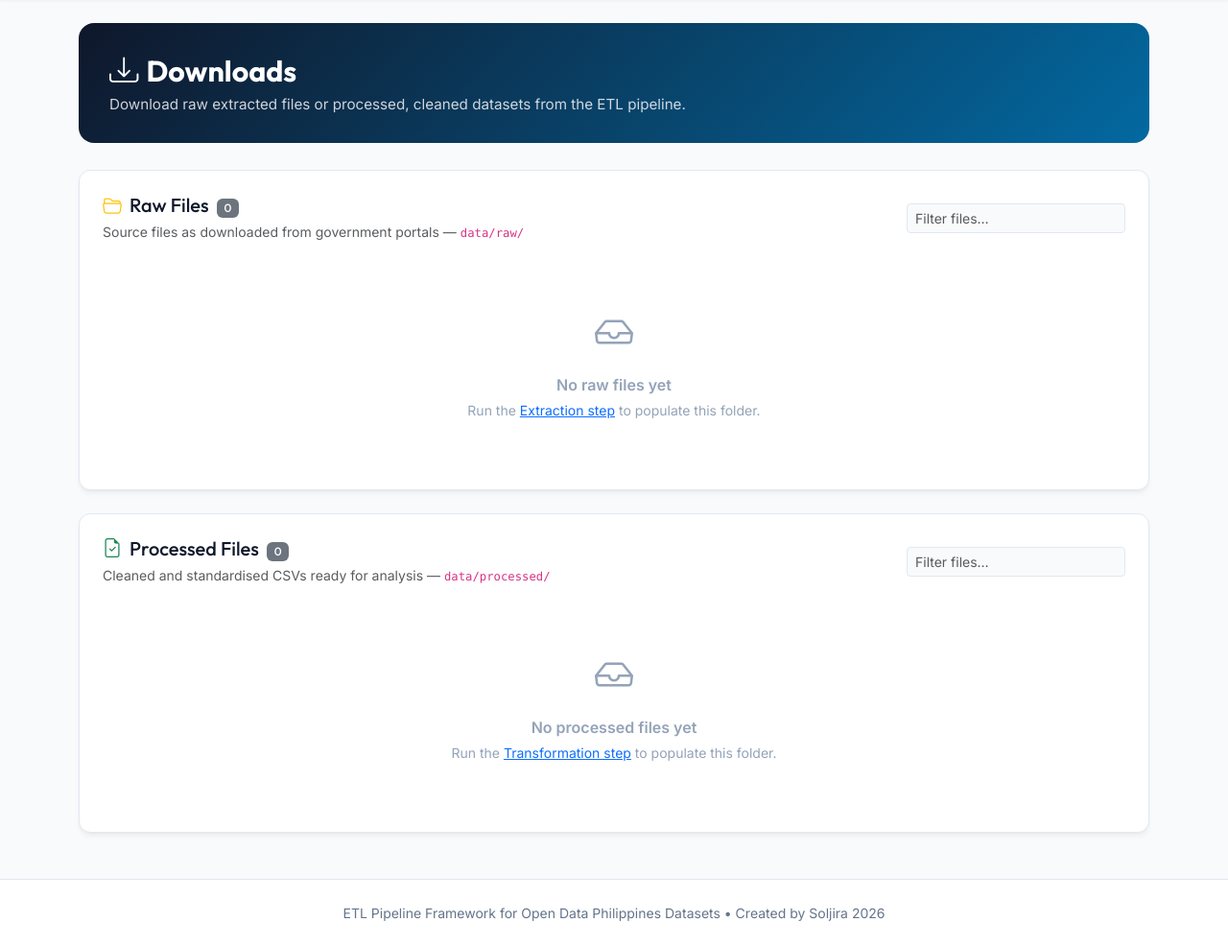
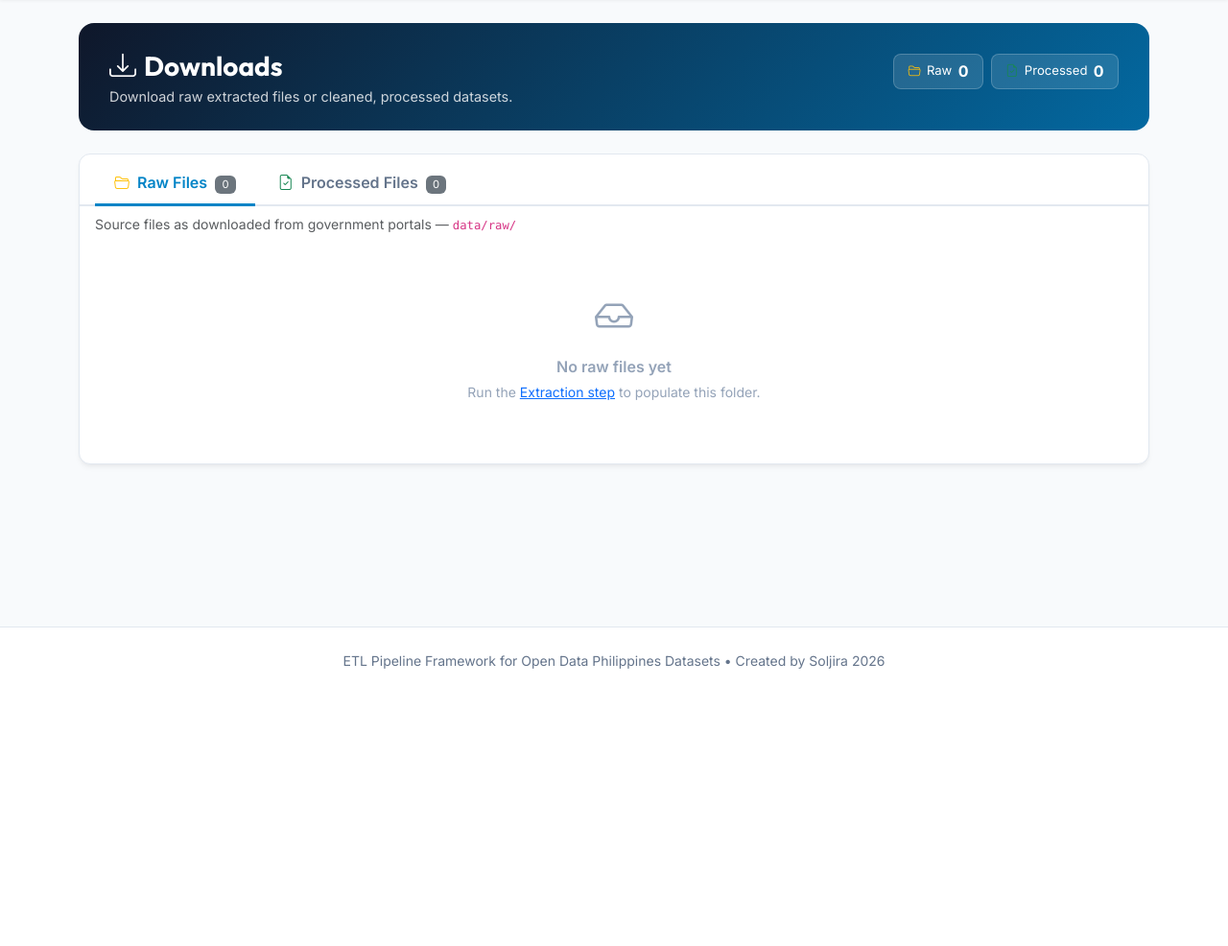
Before and after one commit to Soljira/etl-src, a Django app: page /downloads/ in a window 1280 px wide. Shown: the part 77-1063 px from the top of the page at 96% size. After the commit the page ends 774 px from the top, so only its background shows below. Run offline with Django 4.2, Linux system fonts and the light colour scheme; parts of the project's set-up code (start-up, migrations or seed data) failed here and were passed over; some libraries are stand-ins or nearby versions.

Commit message:
downloads page css fix

```diff
--- a/gui/dashboard/templates/downloads.html
+++ b/gui/dashboard/templates/downloads.html
@@ -6,40 +6,94 @@
   .dl-hero {
     background: linear-gradient(135deg, #0f172a 0%, #0369a1 100%);
     border-radius: 16px;
-    padding: 2rem 2rem 1.75rem;
+    padding: 1.75rem 2rem 1.5rem;
     color: #fff;
-    margin-bottom: 1.75rem;
+    margin-bottom: 1.5rem;
   }
-  .dl-hero h1 { font-size: 1.9rem; margin-bottom: .4rem; }
-  .dl-hero p  { opacity: .8; margin-bottom: 0; font-size: .95rem; }
+  .dl-hero h1 { font-size: 1.75rem; margin-bottom: .3rem; }
+  .dl-hero p  { opacity: .8; margin-bottom: 0; font-size: .9rem; }
 
-  /* Section headers */
-  .dl-section-header {
+  /* Summary stat pills in hero */
+  .dl-stat {
+    background: rgba(255,255,255,.12);
+    border: 1px solid rgba(255,255,255,.2);
+    border-radius: 8px;
+    padding: .35rem .9rem;
+    font-size: .82rem;
+    display: inline-flex;
+    align-items: center;
+    gap: .4rem;
+  }
+  .dl-stat strong { font-size: 1rem; }
+
+  /* Tab styling */
+  .nav-tabs { border-bottom: 2px solid #e2e8f0; gap: .25rem; }
+  .nav-tabs .nav-link {
+    border: none;
+    border-bottom: 3px solid transparent;
+    border-radius: 0;
+    color: #64748b;
+    font-weight: 600;
+    padding: .6rem 1.25rem;
+    margin-bottom: -2px;
+    transition: color .15s, border-color .15s;
+  }
+  .nav-tabs .nav-link:hover { color: #0284c7; border-bottom-color: #bae6fd; }
+  .nav-tabs .nav-link.active { color: #0284c7; border-bottom-color: #0284c7; background: none; }
+
+  /* Toolbar row above table */
+  .dl-toolbar {
     display: flex;
     align-items: center;
-    justify-content: space-between;
-    gap: 1rem;
+    gap: .75rem;
     flex-wrap: wrap;
-    margin-bottom: 1rem;
+    padding: .9rem 1rem;
+    background: #f8fafc;
+    border-bottom: 1px solid #e2e8f0;
+    border-radius: 10px 10px 0 0;
   }
+  .dl-toolbar .form-control { max-width: 240px; }
+  .dl-toolbar .ms-auto { margin-left: auto !important; }
 
   /* File table */
+  .file-table { margin: 0; }
   .file-table th {
-    font-size: .72rem;
+    font-size: .7rem;
     text-transform: uppercase;
     letter-spacing: .05em;
     color: #94a3b8;
     font-weight: 600;
+    background: #f8fafc;
     border-bottom-width: 1px;
+    padding: .55rem 1rem;
   }
-  .file-table td { font-size: .875rem; vertical-align: middle; }
+  .file-table td {
+    font-size: .855rem;
+    vertical-align: middle;
+    padding: .5rem 1rem;
+  }
   .file-name {
     font-family: 'Courier New', monospace;
-    font-size: .82rem;
-    color: #0f172a;
+    font-size: .8rem;
+    color: #1e293b;
     word-break: break-all;
   }
   .file-size { color: #94a3b8; font-size: .78rem; white-space: nowrap; }
+
+  /* Scrollable table body */
+  .table-scroll-wrap {
+    max-height: 420px;
+    overflow-y: auto;
+    border: 1px solid #e2e8f0;
+    border-top: none;
+    border-radius: 0 0 10px 10px;
+  }
+  .table-scroll-wrap thead th {
+    position: sticky;
+    top: 0;
+    z-index: 2;
+    border-top: none;
+  }
 
   /* Empty state */
   .empty-state {
@@ -47,10 +101,10 @@
     padding: 3rem 1rem;
     color: #94a3b8;
   }
-  .empty-state i { font-size: 2.5rem; display: block; margin-bottom: .75rem; }
+  .empty-state i { font-size: 2.5rem; display: block; margin-bottom: .6rem; }
 
-  /* Search box */
-  .file-search { max-width: 280px; }
+  /* No-results row */
+  .no-results { display: none; }
 </style>
 {% endblock %}
 
@@ -58,39 +112,72 @@
 
 <!-- Hero -->
 <div class="dl-hero">
+  <div class="d-flex align-items-start justify-content-between flex-wrap gap-3">
+    <div>
       <h1><i class="bi bi-download me-2"></i>Downloads</h1>
-  <p>Download raw extracted files or processed, cleaned datasets from the ETL pipeline.</p>
+      <p>Download raw extracted files or cleaned, processed datasets.</p>
+    </div>
+    <div class="d-flex gap-2 flex-wrap mt-1">
+      <div class="dl-stat">
+        <i class="bi bi-folder2-open text-warning"></i>
+        Raw <strong>{{ raw_files|length }}</strong>
+      </div>
+      <div class="dl-stat">
+        <i class="bi bi-file-earmark-check text-success"></i>
+        Processed <strong>{{ processed_files|length }}</strong>
+      </div>
+    </div>
+  </div>
 </div>
 
-<!-- ── Raw Files ──────────────────────────────────────────────── -->
-<div class="card p-4 mb-4">
-  <div class="dl-section-header">
-    <div>
-      <h2 class="h5 mb-0">
-        <i class="bi bi-folder2-open text-warning me-2"></i>Raw Files
-        <span class="badge bg-secondary ms-1 fw-normal" style="font-size:.75rem;">{{ raw_files|length }}</span>
-      </h2>
-      <div class="small text-muted mt-1">Source files as downloaded from government portals — <code>data/raw/</code></div>
+<!-- Tabs -->
+<div class="card" style="overflow:hidden;">
+  <ul class="nav nav-tabs px-3 pt-2" id="dlTabs" role="tablist">
+    <li class="nav-item" role="presentation">
+      <button class="nav-link active" id="tab-raw" data-bs-toggle="tab"
+              data-bs-target="#panel-raw" type="button" role="tab">
+        <i class="bi bi-folder2-open text-warning me-1"></i>
+        Raw Files
+        <span class="badge bg-secondary ms-1 fw-normal" style="font-size:.7rem;">{{ raw_files|length }}</span>
+      </button>
+    </li>
+    <li class="nav-item" role="presentation">
+      <button class="nav-link" id="tab-processed" data-bs-toggle="tab"
+              data-bs-target="#panel-processed" type="button" role="tab">
+        <i class="bi bi-file-earmark-check text-success me-1"></i>
+        Processed Files
+        <span class="badge bg-secondary ms-1 fw-normal" style="font-size:.7rem;">{{ processed_files|length }}</span>
+      </button>
+    </li>
+  </ul>
+
+  <div class="tab-content p-3 pt-2">
+
+    <!-- ── Raw panel ─────────────────────────────────────────── -->
+    <div class="tab-pane fade show active" id="panel-raw" role="tabpanel">
+      <div class="small text-muted mb-2">
+        Source files as downloaded from government portals — <code>data/raw/</code>
       </div>
-    <div class="d-flex gap-2 align-items-center flex-wrap">
-      <input type="text" class="form-control form-control-sm file-search"
-             placeholder="Filter files…" oninput="filterTable('raw-table', this.value)">
+
       {% if raw_files %}
+        <div class="dl-toolbar">
+          <i class="bi bi-search text-muted"></i>
+          <input type="text" class="form-control form-control-sm"
+                 placeholder="Filter filenames…"
+                 oninput="filterTable('raw-table', 'raw-noresult', this.value)">
+          <div class="ms-auto">
             <a href="/api/v1/download/raw.zip" class="btn btn-warning btn-sm" download="raw_files.zip">
               <i class="bi bi-file-earmark-zip me-1"></i>Download All (ZIP)
             </a>
-      {% endif %}
           </div>
         </div>
-
-  {% if raw_files %}
-    <div class="table-responsive">
-      <table class="table file-table table-hover mb-0" id="raw-table">
+        <div class="table-scroll-wrap">
+          <table class="table file-table table-hover" id="raw-table">
             <thead>
               <tr>
                 <th>Filename</th>
                 <th class="text-end" style="width:80px">Size</th>
-            <th class="text-end" style="width:110px">Action</th>
+                <th class="text-end" style="width:90px">Download</th>
               </tr>
             </thead>
             <tbody>
@@ -99,13 +186,15 @@
                   <td class="file-name">{{ f.name }}</td>
                   <td class="file-size text-end">{{ f.size }}</td>
                   <td class="text-end">
-                <a href="{{ f.url }}" class="btn btn-outline-secondary btn-sm py-0 px-2"
-                   download="{{ f.name|slice:'1:' }}">
+                    <a href="{{ f.url }}" class="btn btn-outline-secondary btn-sm py-0 px-2" download>
                       <i class="bi bi-download"></i>
                     </a>
                   </td>
                 </tr>
               {% endfor %}
+              <tr class="no-results" id="raw-noresult">
+                <td colspan="3" class="text-center text-muted py-3">No files match your filter.</td>
+              </tr>
             </tbody>
           </table>
         </div>
@@ -113,40 +202,38 @@
         <div class="empty-state">
           <i class="bi bi-inbox"></i>
           <div class="fw-semibold mb-1">No raw files yet</div>
-      <div class="small">Run the <a href="{% url 'pipeline' %}">Extraction step</a> to populate this folder.</div>
+          <div class="small">
+            Run the <a href="{% url 'pipeline' %}">Extraction step</a> to populate this folder.
+          </div>
         </div>
       {% endif %}
     </div>
 
-<!-- ── Processed Files ───────────────────────────────────────── -->
-<div class="card p-4 mb-4">
-  <div class="dl-section-header">
-    <div>
-      <h2 class="h5 mb-0">
-        <i class="bi bi-file-earmark-check text-success me-2"></i>Processed Files
-        <span class="badge bg-secondary ms-1 fw-normal" style="font-size:.75rem;">{{ processed_files|length }}</span>
-      </h2>
-      <div class="small text-muted mt-1">Cleaned and standardised CSVs ready for analysis — <code>data/processed/</code></div>
+    <!-- ── Processed panel ───────────────────────────────────── -->
+    <div class="tab-pane fade" id="panel-processed" role="tabpanel">
+      <div class="small text-muted mb-2">
+        Cleaned and standardised CSVs ready for analysis — <code>data/processed/</code>
       </div>
-    <div class="d-flex gap-2 align-items-center flex-wrap">
-      <input type="text" class="form-control form-control-sm file-search"
-             placeholder="Filter files…" oninput="filterTable('processed-table', this.value)">
+
       {% if processed_files %}
+        <div class="dl-toolbar">
+          <i class="bi bi-search text-muted"></i>
+          <input type="text" class="form-control form-control-sm"
+                 placeholder="Filter filenames…"
+                 oninput="filterTable('processed-table', 'proc-noresult', this.value)">
+          <div class="ms-auto">
             <a href="/api/v1/download/processed.zip" class="btn btn-success btn-sm" download="processed_files.zip">
               <i class="bi bi-file-earmark-zip me-1"></i>Download All (ZIP)
             </a>
-      {% endif %}
           </div>
         </div>
-
-  {% if processed_files %}
-    <div class="table-responsive">
-      <table class="table file-table table-hover mb-0" id="processed-table">
+        <div class="table-scroll-wrap">
+          <table class="table file-table table-hover" id="processed-table">
             <thead>
               <tr>
                 <th>Filename</th>
                 <th class="text-end" style="width:80px">Size</th>
-            <th class="text-end" style="width:110px">Action</th>
+                <th class="text-end" style="width:90px">Download</th>
               </tr>
             </thead>
             <tbody>
@@ -155,13 +242,15 @@
                   <td class="file-name">{{ f.name }}</td>
                   <td class="file-size text-end">{{ f.size }}</td>
                   <td class="text-end">
-                <a href="{{ f.url }}" class="btn btn-outline-secondary btn-sm py-0 px-2"
-                   download="{{ f.name|slice:'1:' }}">
+                    <a href="{{ f.url }}" class="btn btn-outline-secondary btn-sm py-0 px-2" download>
                       <i class="bi bi-download"></i>
                     </a>
                   </td>
                 </tr>
               {% endfor %}
+              <tr class="no-results" id="proc-noresult">
+                <td colspan="3" class="text-center text-muted py-3">No files match your filter.</td>
+              </tr>
             </tbody>
           </table>
         </div>
@@ -169,18 +258,28 @@
         <div class="empty-state">
           <i class="bi bi-inbox"></i>
           <div class="fw-semibold mb-1">No processed files yet</div>
-      <div class="small">Run the <a href="{% url 'pipeline' %}">Transformation step</a> to populate this folder.</div>
+          <div class="small">
+            Run the <a href="{% url 'pipeline' %}">Transformation step</a> to populate this folder.
+          </div>
         </div>
       {% endif %}
     </div>
 
+  </div><!-- /tab-content -->
+</div><!-- /card -->
+
 <script>
-function filterTable(tableId, query) {
-  const q = query.toLowerCase();
-  document.querySelectorAll(`#${tableId} tbody tr`).forEach(row => {
+function filterTable(tableId, noResultId, query) {
+  const q = query.toLowerCase().trim();
+  let visible = 0;
+  document.querySelectorAll(`#${tableId} tbody tr:not(.no-results)`).forEach(row => {
     const name = row.querySelector('.file-name')?.textContent.toLowerCase() ?? '';
-    row.style.display = name.includes(q) ? '' : 'none';
+    const show = !q || name.includes(q);
+    row.style.display = show ? '' : 'none';
+    if (show) visible++;
   });
+  const nr = document.getElementById(noResultId);
+  if (nr) nr.style.display = visible === 0 && q ? 'table-row' : 'none';
 }
 </script>
 {% endblock %}
```
Lines whose indentation alone changed are shown as unchanged.
